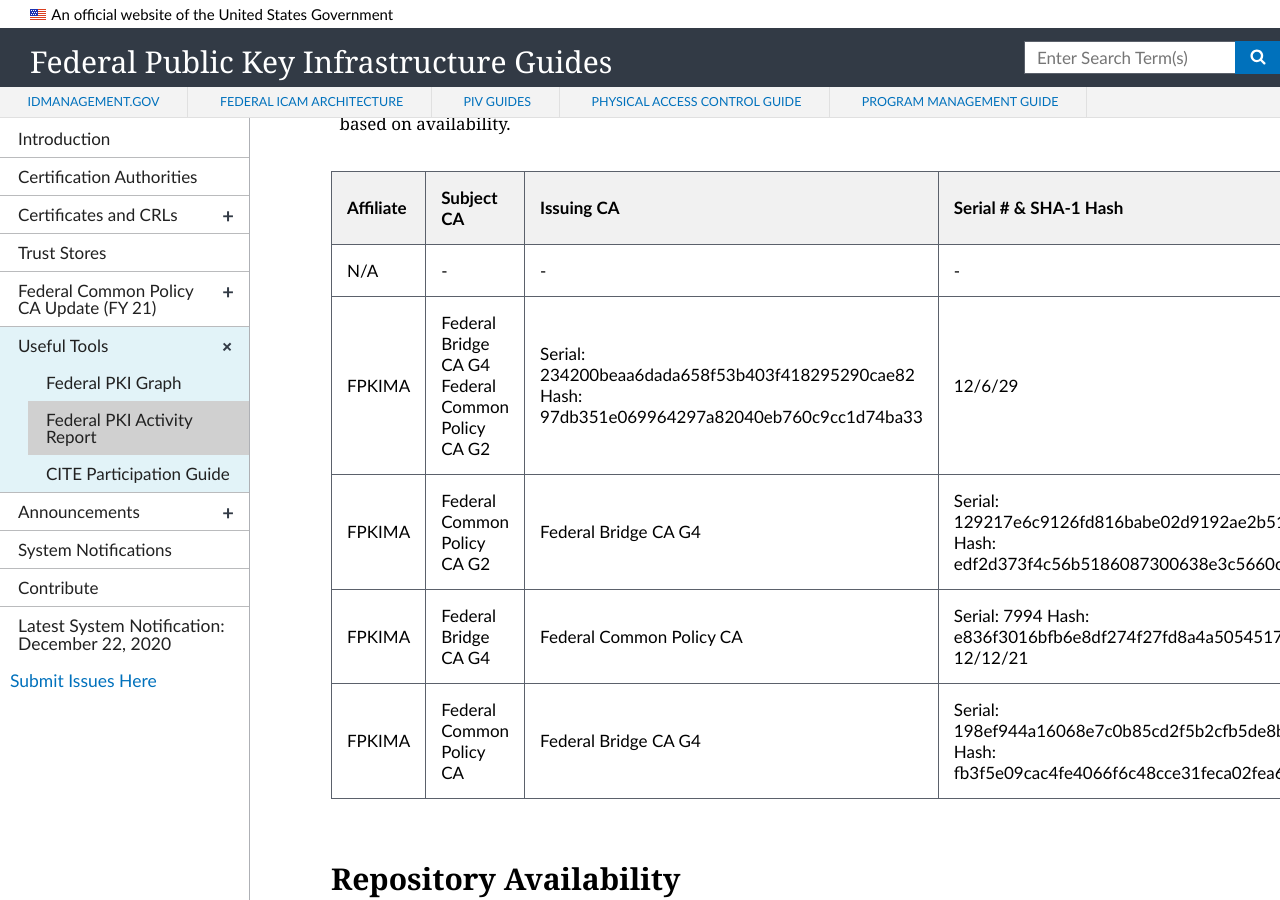
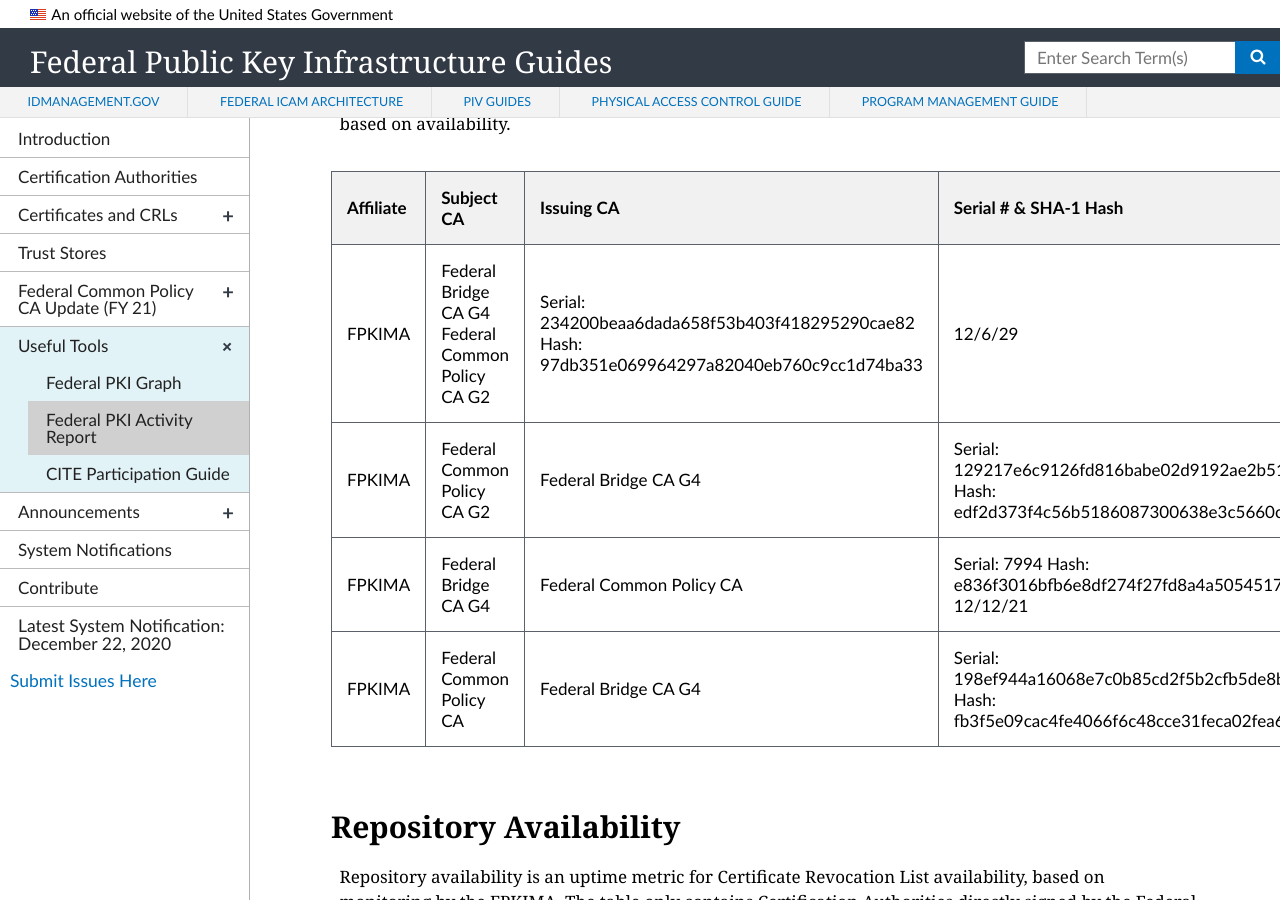
Before and after one commit to GSA/fpki-guides, a Jekyll site: the page built from _tools/03_fpki_activity_report.md, in a window 1280 px wide and 900 px high, scrolled down 2132 px. Built offline with Jekyll 4.4.1, drawn with Linux system fonts in a browser that asks for light colours; nearby versions of some CDN libraries.

Commit message:
Removed N/A line in upcoming changes

```diff
--- a/_tools/03_fpki_activity_report.md
+++ b/_tools/03_fpki_activity_report.md
@@ -43,7 +43,6 @@
 
 | Affiliate | Subject CA | Issuing CA | Serial # & SHA-1 Hash | Expiration Date | Action |
 | --------- | ---------- | ---------- | --------------------- | --------------- | ------ |
-| N/A | - | - | - | - | - |
 | FPKIMA | Federal Bridge CA G4	Federal Common Policy CA G2 | Serial: 234200beaa6dada658f53b403f418295290cae82 Hash: 97db351e069964297a82040eb760c9cc1d74ba33 | 12/6/29 | 2/3/21 - Publication |
 FPKIMA | Federal Common Policy CA G2 | Federal Bridge CA G4 | Serial: 129217e6c9126fd816babe02d9192ae2b519e231 Hash: edf2d373f4c56b5186087300638e3c5660c9a090 | 12/6/29 | 2/3/21 - Publication |
 FPKIMA | Federal Bridge CA G4 | Federal Common Policy CA | Serial: 7994 Hash: e836f3016bfb6e8df274f27fd8a4a5054517b0f1 	12/12/21 | Revocation |
```
